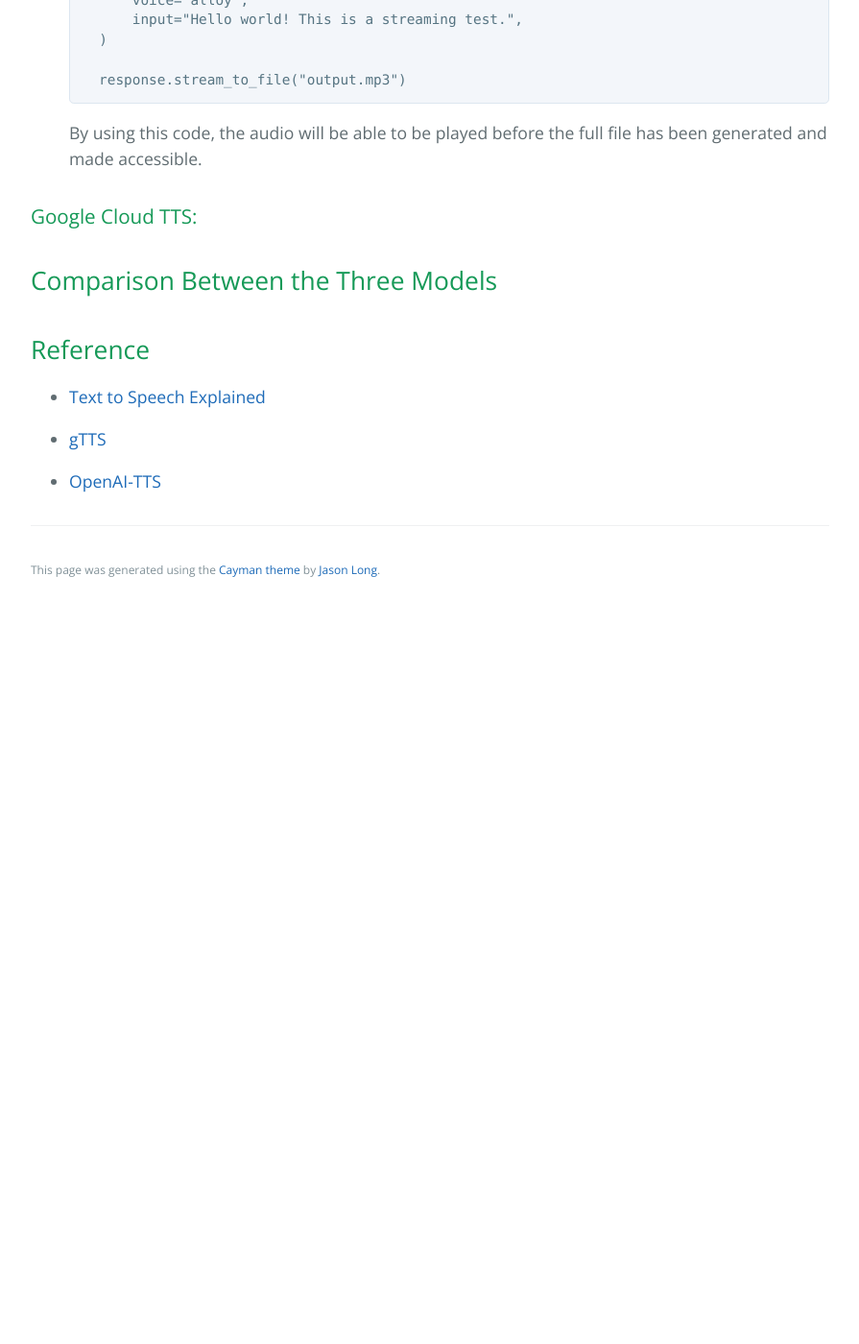
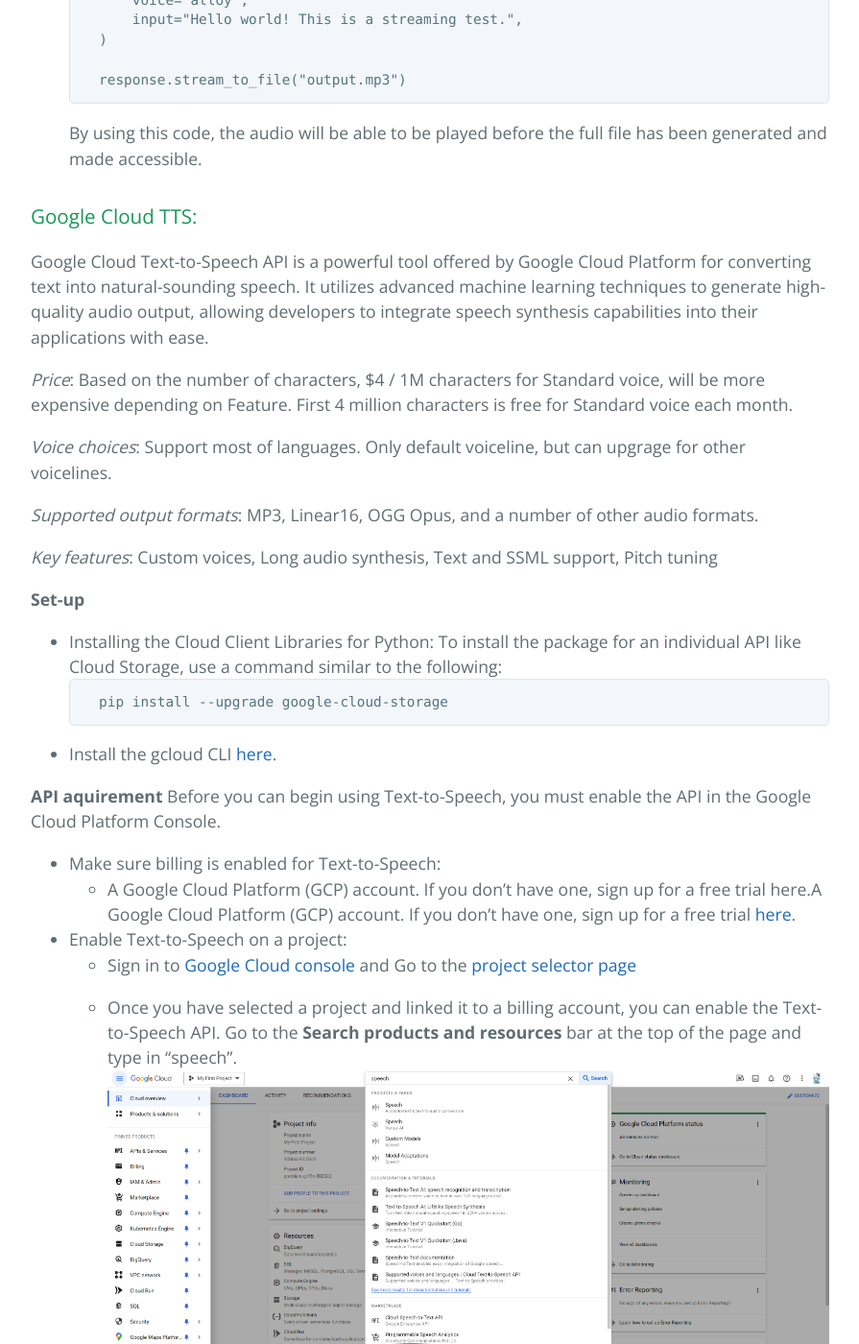
Before and after one commit to learning-software-engineering/learning-software-engineering.github.io, a Jekyll site: the page built from Topics/Software_Engineering/Text_to_Speech.md, in a window 1280 px wide and 1400 px high, scrolled down 4276 px. Shown: the whole window at 96% size, without its empty margins (192-1087 px from the left). Built offline with Jekyll 4.4.1, drawn with Linux system fonts in a browser that asks for light colours; our own code applies the rules of GitHub Pages for plain Markdown files; before the commit the page ends 4912 px from its top, so only the background shows below that; some of the changed text lies outside the part shown.

Commit message:
added google cloud information and conclusion

````diff
--- a/Topics/Software_Engineering/Text_to_Speech.md
+++ b/Topics/Software_Engineering/Text_to_Speech.md
@@ -127,11 +127,45 @@
 
 ### Google Cloud TTS:
 
+Google Cloud Text-to-Speech API is a powerful tool offered by Google Cloud Platform for converting text into natural-sounding speech. It utilizes advanced machine learning techniques to generate high-quality audio output, allowing developers to integrate speech synthesis capabilities into their applications with ease.
+
+
+*Price*: Based on the number of characters, $4 / 1M characters for Standard voice, will be more expensive depending on Feature. First 4 million characters is free for Standard voice each month.
+
+*Voice choices*: Support most of languages. Only default voiceline, but can upgrage for other voicelines.
+
+*Supported output formats*: MP3, Linear16, OGG Opus, and a number of other audio formats.
+
+*Key features*: Custom voices, Long audio synthesis, Text and SSML support, Pitch tuning
+
+**Set-up**
+
+- Installing the Cloud Client Libraries for Python:
+To install the package for an individual API like Cloud Storage, use a command similar to the following:
+    ```bash
+    pip install --upgrade google-cloud-storage
+    ```
+
+- Install the gcloud CLI [here](https://cloud.google.com/sdk/docs/install).
+
+**API aquirement**
+Before you can begin using Text-to-Speech, you must enable the API in the Google Cloud Platform Console.
+
+- Make sure billing is enabled for Text-to-Speech:
+    - A Google Cloud Platform (GCP) account. If you don’t have one, sign up for a free trial here.A Google Cloud Platform (GCP) account. If you don’t have one, sign up for a free trial [here](https://cloud.google.com/free?hl=en).
+
+- Enable Text-to-Speech on a project:
+    - Sign in to [Google Cloud console](https://console.cloud.google.com/?_ga=2.129120079.235760447.1710698738-1413217027.1710698726&_gl=1*kikz2f*_up*MQ..&gclid=Cj0KCQjwhtWvBhD9ARIsAOP0GojMbBDoPoxjjjBzHoMMO_J0Q0Px3S3uaXCqBS0b4HzfBOtlK0klpAQaAkwMEALw_wcB&gclsrc=aw.ds) and Go to the [project selector page](https://console.cloud.google.com/projectselector2/home/dashboard?_ga=2.128728655.235760447.1710698738-1413217027.1710698726&_gl=1*195xabo*_up*MQ..&gclid=Cj0KCQjwhtWvBhD9ARIsAOP0GojMbBDoPoxjjjBzHoMMO_J0Q0Px3S3uaXCqBS0b4HzfBOtlK0klpAQaAkwMEALw_wcB&gclsrc=aw.ds)
+
+    - Once you have selected a project and linked it to a billing account, you can enable the Text-to-Speech API. Go to the **Search products and resources** bar at the top of the page and type in "speech". ![search products and resources](Text_to_Speech_CloudAPI.png)
+    Select the **Cloud Text-to-Speech API** from the list of results.![Cloud Text-to-Speech API](Text_to_Speech_CloudAPI_2.png)
+
+    - To try Text-to-Speech without linking it to your project, choose the **TRY THIS API** option. To enable the Text-to-Speech API for use with your project, click **ENABLE**.![Product details](Text_to_Speech_CloudAPI_3.png)
 
 
 ## Comparison Between the Three Models
 
-
+In summary, the choice between these TTS APIs depends on factors such as the level of customization needed, pricing considerations, ease of integration, and the specific requirements of your project or application. Google Cloud Text-to-Speech API and gTTS are suitable for general-purpose TTS tasks, while OpenAI's TTS models offer advanced capabilities and natural-sounding speech synthesis as the cost is much higher. Furthermore, while Google Cloud Text-to-Speech API and gTTS offer relatively straightforward pricing models, gTTS may be simpler to use for basic text-to-speech tasks. Ultimately, the choice depends on the specific requirements and preferences of the project.
 
 ## Reference
 
@@ -140,3 +174,5 @@
 * [gTTS](https://pypi.org/project/gTTS/)
 
 * [OpenAI-TTS](https://platform.openai.com/docs/guides/text-to-speech/)
+
+* [Text-to-Speech documentation](https://cloud.google.com/text-to-speech/docs)
````
Also changed, not shown: Topics/Software_Engineering/Text_to_Speech_CloudAPI.png (added), Topics/Software_Engineering/Text_to_Speech_CloudAPI_2.png (added), Topics/Software_Engineering/Text_to_Speech_CloudAPI_3.png (added).
